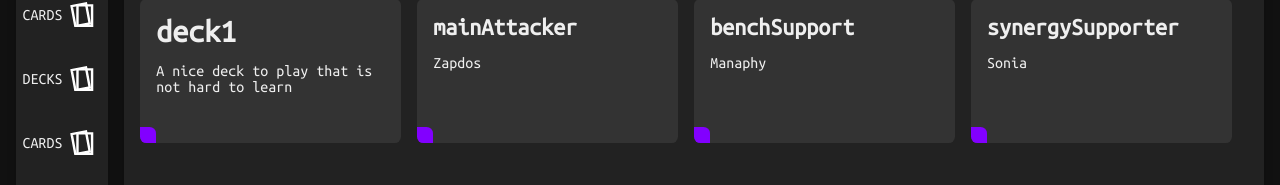
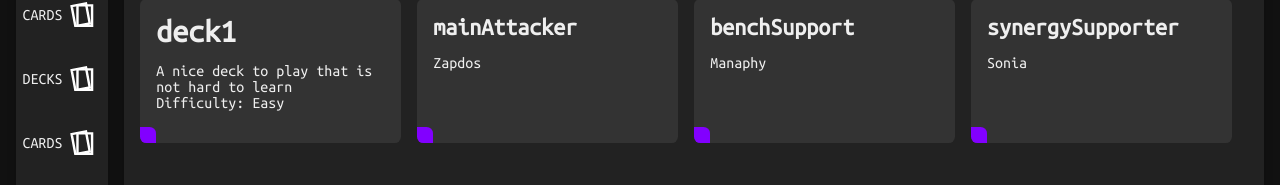
Before and after one commit to SamuelMiddendorp/tcgbuddy-frontend, a SvelteKit app: page /deck/1 in a window 1280 px wide. Shown: the part 150-335 px from the top of the page. Built offline with nearby package versions, Linux system fonts and the light colour scheme.

Commit message:
Add difficulty to deck model

```diff
--- a/src/routes/deck/[deckId]/+page.svelte
+++ b/src/routes/deck/[deckId]/+page.svelte
@@ -6,6 +6,7 @@
     <div class="deck-descriptor">
         <h1>{data.deck.name}</h1>
         <p>{data.deck.description}</p>
+        <p>Difficulty: {data.deck.difficulty}</p>
     </div>
     {#each data.deck.stats as stat}
     <div class="deck-descriptor">
--- a/src/routes/deck/[deckId]/+page.ts
+++ b/src/routes/deck/[deckId]/+page.ts
@@ -3,6 +3,7 @@ export const load = ({params}) => {
         deck: {
             "name": `deck${params.deckId}`,
             "description": "A nice deck to play that is not hard to learn",
+            "difficulty": "Easy",
             "stats": [
                 {
                     "type": "mainAttacker",
```
